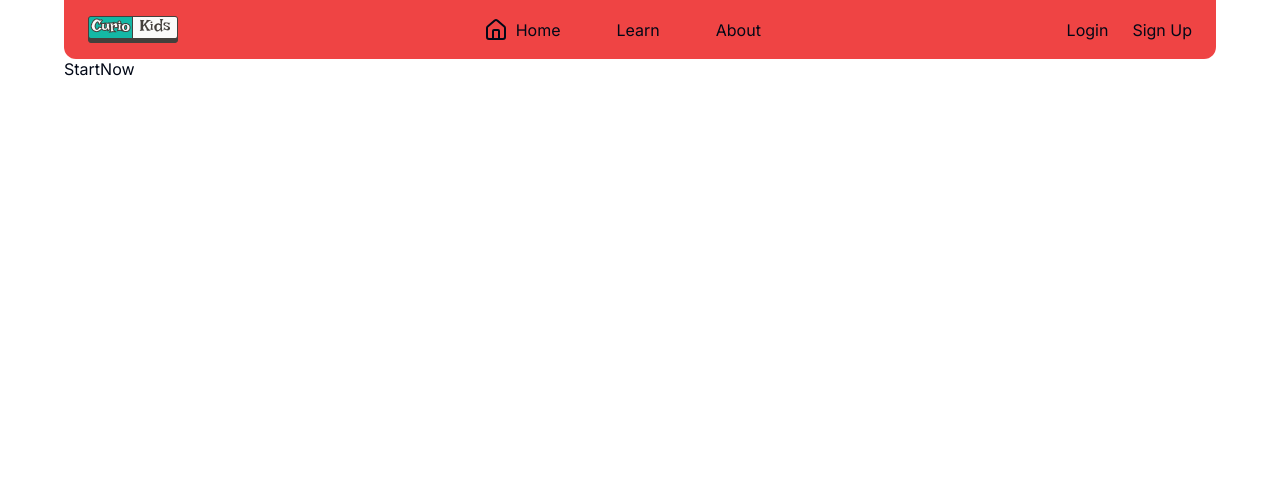
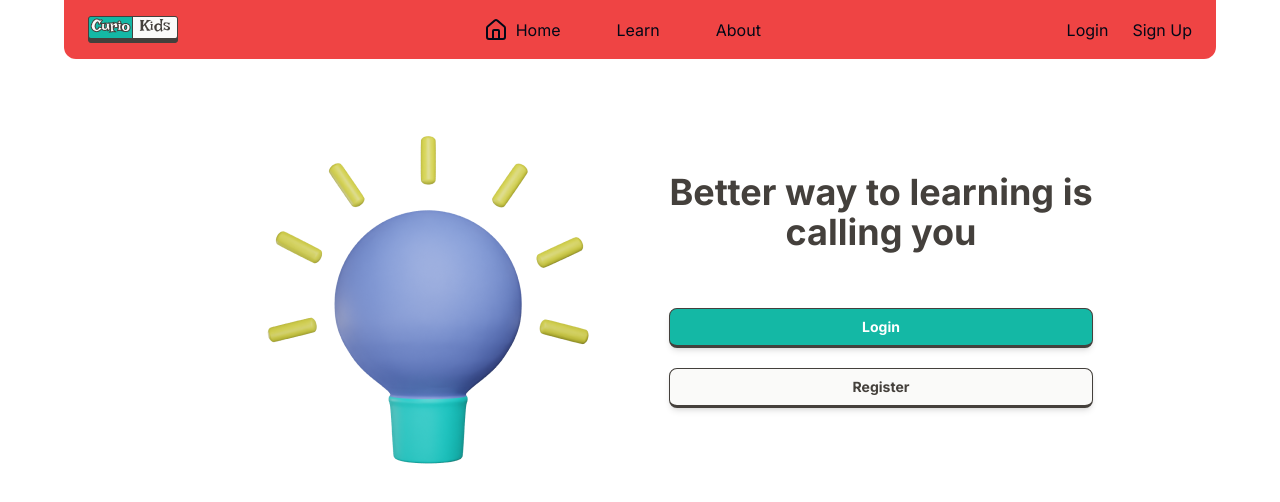
Before and after one commit to aye-shadow/curiokids, a Next.js app: page /start-now in a window 1280 px wide. Shown: the top 502 px of the page. Built offline with nearby package versions, Linux system fonts and the light colour scheme; no server answers.

Commit message:
Begnning User Flow

```diff
--- a/app/(auth)/sign-in/[[...sign-in]]/page.tsx
+++ b/app/(auth)/sign-in/[[...sign-in]]/page.tsx
@@ -3,7 +3,7 @@ import { SignIn } from "@clerk/nextjs";
 export default function Page() {
   return (
     <div className="flex items-center justify-center h-full">
-      <SignIn afterSignOutUrl="/" />
+      <SignIn afterSignInUrl={'/dashboard'} afterSignOutUrl="/" />
     </div>
   );
 }
--- a/app/(auth)/sign-up/[[...sign-up]]/page.tsx
+++ b/app/(auth)/sign-up/[[...sign-up]]/page.tsx
@@ -3,7 +3,7 @@ import { SignUp } from "@clerk/nextjs";
 export default function Page() {
   return (
     <div className="flex items-center justify-center h-full">
-      <SignUp afterSignOutUrl="/" />
+      <SignUp afterSignUpUrl={'/profile'} afterSignOutUrl="/" />
     </div>
   );
 }
--- a/app/(routes)/(dashboard)/start-now/page.tsx
+++ /dev/null
@@ -1,9 +0,0 @@
-import React from 'react'
-
-const StartNow = () => {
-  return (
-    <div>StartNow</div>
-  )
-}
-
-export default StartNow
--- /dev/null
+++ b/app/(routes)/start-now/page.tsx
@@ -0,0 +1,46 @@
+"use client"
+import Bulb from '@/components/Bulb'
+import Buttons from '@/components/Buttons'
+import { useRouter } from 'next/navigation'
+import React from 'react'
+
+const StartNow = () => {
+  const router = useRouter();
+
+  const handleLoginClick = () => {
+    router.push('/sign-in');
+  }
+
+  const handleRegisterClick = () => {
+    router.push('/sign-up');
+  }
+
+  return (
+    <div className='flex flex-col md:flex-row items-center justify-center'>
+      <div>
+        <Bulb />
+      </div>
+
+      <div className='flex flex-col '>
+        <div>
+          <h1 className='text-4xl text-[#44403C] text-center font-bold'>Better way to learning is <br />calling you</h1>
+        </div>
+
+        <Buttons
+          className='bg-[#14B8A5] hover:bg-[#14B8A7] mt-14'
+          onClick={handleLoginClick}
+        >
+          Login
+        </Buttons>
+
+        <Buttons
+         onClick={handleRegisterClick}
+         className='bg-[#FAFAF9] hover:bg-[#FAFAF6] text-[#44403C] my-5'>
+          Register
+        </Buttons>
+      </div>
+    </div>
+  )
+}
+
+export default StartNow
```
